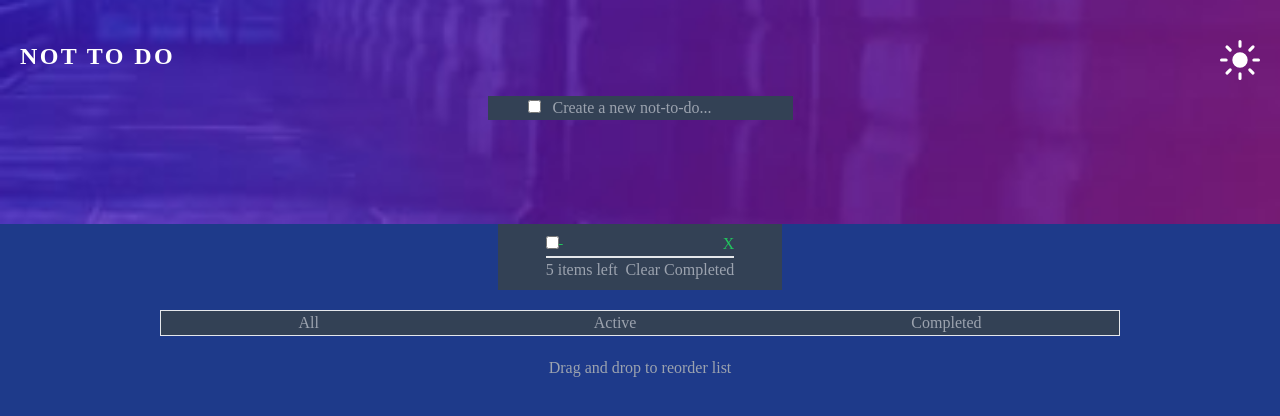
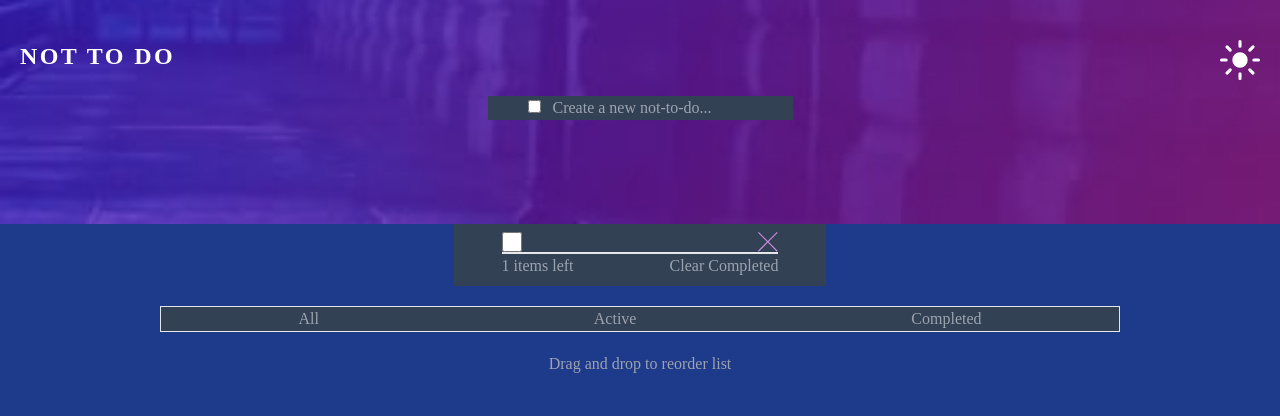
Before and after one commit to michaelsatumba/not-todo-app-nextjs, a Next.js app: page / in a window 1280 px wide. Both pictures are taken after a click on the checkbox 534 px from the left and 106 px from the top of the page. Shown: the top 416 px of the page. Built offline with nearby package versions, Linux system fonts and the light colour scheme.

Commit message:
flexbox is confusing

```diff
--- a/components/Main.js
+++ b/components/Main.js
@@ -1,12 +1,13 @@
 import Image from 'next/image';
 import React, { useState } from 'react';
 import Third from '../components/third';
+import xSymbol from '../public/icon-cross.svg';
 
 function Main() {
 	const [items, setItems] = useState([]);
 	const [notTodo, setNotTodo] = useState('');
 	// const [cross, setCross] = useState(true);
-	const complete = true ? 'line-through' : 'none';
+	const complete = false ? 'line-through' : 'none';
 
 	// const list = ['Watch TV', 'hello'];
 
@@ -38,6 +39,10 @@ function Main() {
 		// setItems(temporaryTodos);
 	};
 
+	const clear = () => {
+		setItems([]); // sets array to empty
+	};
+
 	return (
 		<div className="grid justify-items-center">
 			{/* first */}
@@ -63,16 +68,32 @@ function Main() {
 
 			{/* second */}
 			<div className="flex flex-col border-none bg-slate-700 px-12 py-2 text-white">
-				<div className="flex border-b-2 ">
-					<ul className="">
+				<div className="border-b-2">
+					<ul className="flex flex-col">
 						{items.map((e, y) => (
-							<li className={`space-x-40 text-green-500 ${complete}`} key={y}>
+							<li
+								className={`flex flex-row justify-between text-green-500 ${complete}`}
+								key={y}
+							>
 								<input
 									type="checkbox"
-									className=""
+									className="w-5 h-5 place-self-center"
 									onClick={() => crossOff(y)}
 								/>
-								{e} <button onClick={() => deleteItem(y)}>X</button>
+								{e}
+								<button
+									className="place-self-center"
+									onClick={() => deleteItem(y)}
+								>
+									<div className="h-5 w-5 relative">
+										<Image
+											src={xSymbol}
+											alt="xSymbol"
+											objectFit="cover"
+											layout="fill"
+										/>
+									</div>
+								</button>
 							</li>
 						))}
 					</ul>
@@ -89,9 +110,9 @@ function Main() {
 					</div> */}
 				</div>
 
-				<div className="flex justify-between text-gray-400">
-					<p>5 items left</p>
-					<p>Clear Completed</p>
+				<div className="flex space-x-24 text-gray-400">
+					<p>{items.length} items left</p>
+					<button onClick={clear}>Clear Completed</button>
 				</div>
 			</div>
 
```
Also changed, not shown: public/icon-cross.svg.
